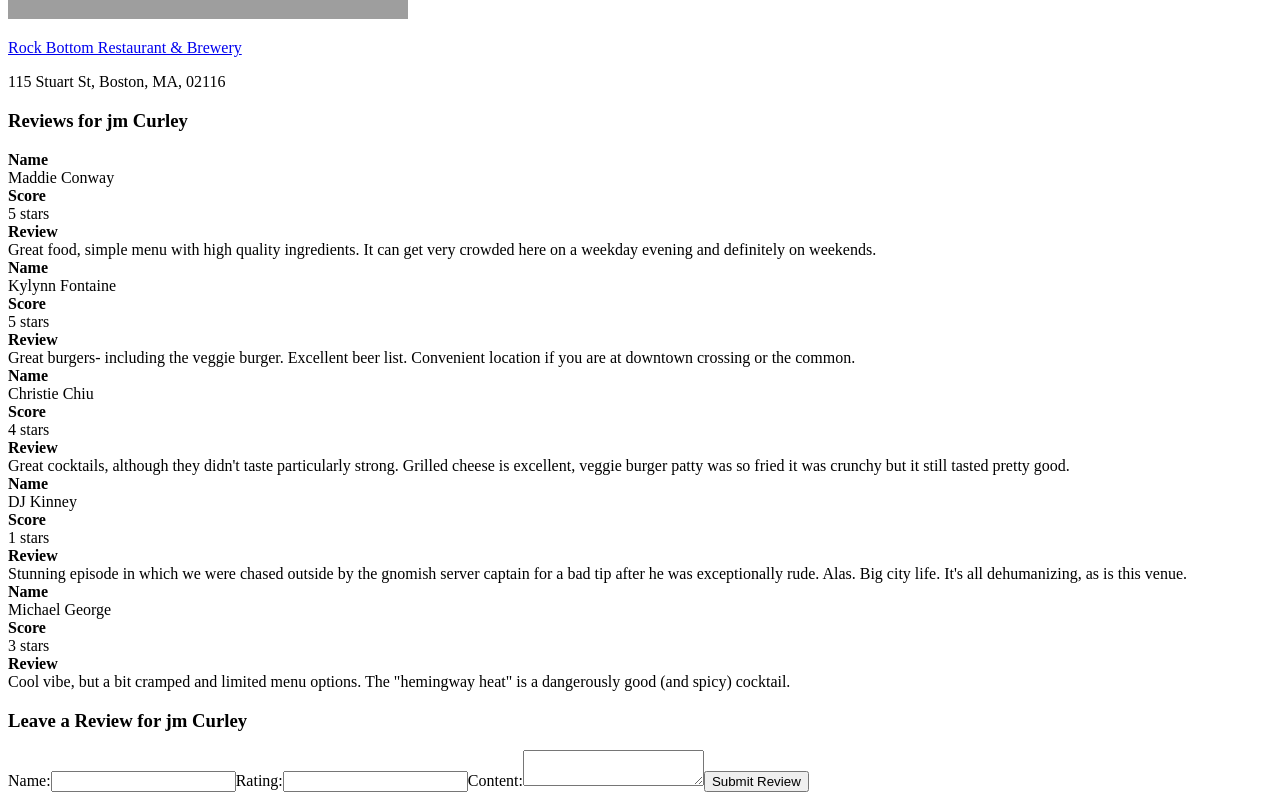
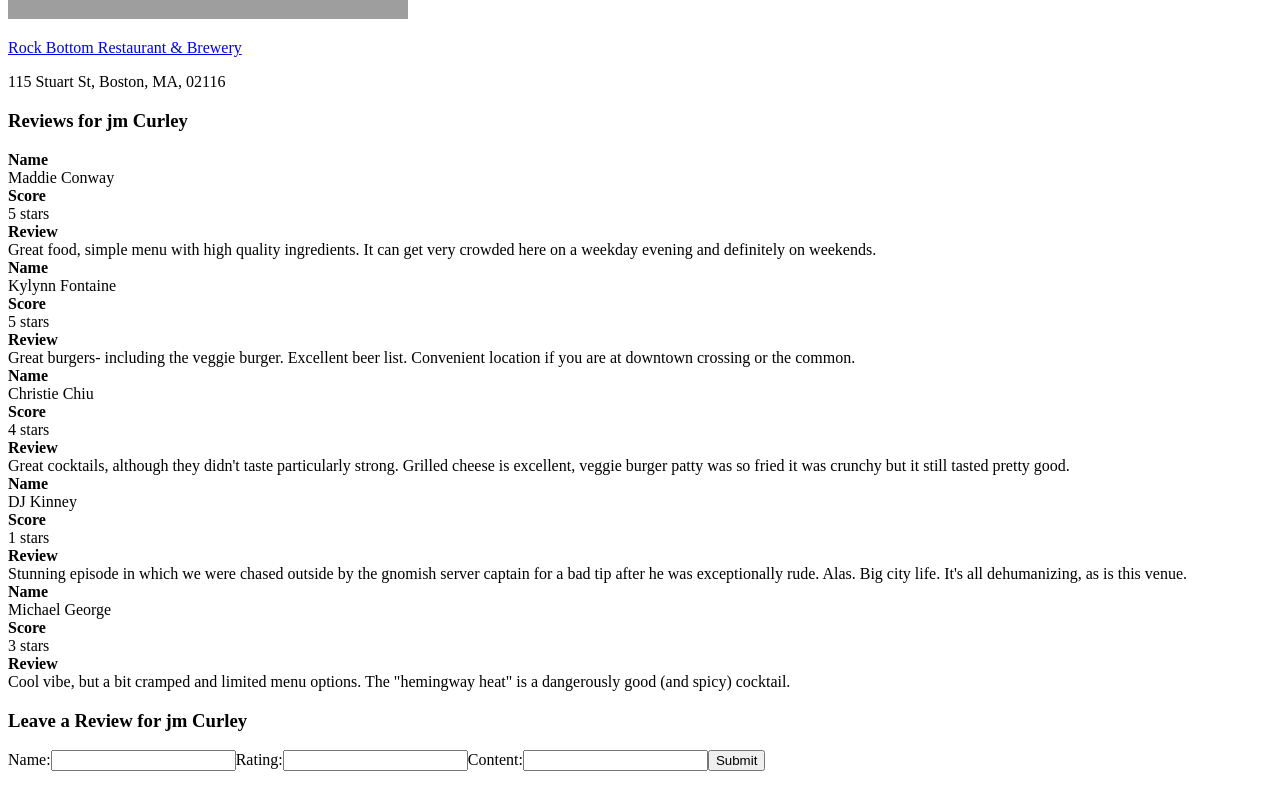
Before and after one commit to LaunchAcademy/clinic-restaurant-reviews-live-code, a React app: page / in a window 1280 px wide. Shown: the part 4220-5020 px from the top of the page. After the commit the page ends 4999 px from the top, so only its background shows below. Built offline with nearby package versions, Linux system fonts and the light colour scheme; grey boxes are pictures that could not be loaded; the HTML template or start-up script is replaced by a standard one.

Commit message:
finished code

```diff
--- a/package.json
+++ b/package.json
@@ -21,6 +21,7 @@
     "webpack-dev-server": "~2.4.2"
   },
   "dependencies": {
+    "lodash": "^4.17.21",
     "react": "~16.8.0",
     "react-dom": "~16.8.0"
   }
--- a/src/components/App.js
+++ b/src/components/App.js
@@ -12,25 +12,12 @@
   const [reviews, setReviews] = useState(defaultReviews)
   const [selectedId, setSelectedId] = useState(defaultRestaurants[0].id)
 
-  const addNewReview = (newReview) => {
-    let newReviewId = reviews.length + 1
-    let newReviewRestaurantId = selectedId
-
-    let updatedReviewId = {
-      id: newReviewId,
-      restaurant_id: newReviewRestaurantId,
-      ...newReview,
-    }
-
-    setReviews([...reviews, updatedReviewId])
-  }
-
   const restaurantClick = (event) => {
     event.preventDefault()
     setSelectedId(event.target.id)
   }
 
-  let restaurantComponents = restaurants.map((restaurant) => {
+  const restaurantComponents = restaurants.map((restaurant) => {
     let isSelected = false
     if (selectedId === restaurant.id) {
       isSelected = true
@@ -46,7 +33,7 @@
   })
 
   // of all of the reviews for all restaurants, returns only those reviews for the currently selected restaurant
-  let relevantReviews = reviews.filter((review) => {
+  const relevantReviews = reviews.filter((review) => {
     return selectedId === review.restaurant_id
   })
 
@@ -54,6 +41,19 @@
   const selectedRestaurant = restaurants.find((restaurant) => {
     return restaurant.id === selectedId
   })
+
+  const addNewReview = (newReviewObject) => {
+    // const newReviewId = reviews[reviews.length - 1].id + 1
+    const newReviewId = reviews.at(-1).id + 1
+
+    const updatedReview = {
+      ...newReviewObject,
+      restaurant_id: selectedId,
+      id: newReviewId
+    }
+
+    setReviews([...reviews, updatedReview])
+  }
 
   return (
     <div className="grid-container">
--- /dev/null
+++ b/src/components/ErrorList.js
@@ -0,0 +1,25 @@
+import React from "react"
+
+const ErrorList = (props) => {
+  const errantFields = Object.keys(props.errors)
+  if (errantFields.length > 0) {
+    let index = 0
+    const listItems = errantFields.map((field) => {
+      index++
+      return (
+        <li key={index}>
+          {field} {props.errors[field]}
+        </li>
+      )
+    })
+    return (
+      <div className="callout alert">
+        <ul>{listItems}</ul>
+      </div>
+    )
+  } else {
+    return ""
+  }
+}
+
+export default ErrorList
--- a/src/components/ReviewForm.js
+++ b/src/components/ReviewForm.js
@@ -1,66 +1,94 @@
 import React, { useState } from "react"
+import _ from "lodash"
+
+import ErrorList from "./ErrorList"
 
 const ReviewForm = (props) => {
-  const [reviewRecord, setReviewRecord] = useState({
+  const [newReview, setNewReview] = useState({
     name: "",
     rating: "",
-    content: "",
+    content: ""
+  })
+  const [errors, setErrors] = useState({})
+
+  const handleChange = (event) => {
+    setNewReview({
+      ...newReview,
+      [event.currentTarget.name]: event.currentTarget.value
+    })
+  }
+
+  const validForSubmission = () => {
+    let submitErrors = {}
+    const requiredFields = ["name", "rating", "content"]
+    requiredFields.forEach((field) => {
+      if (newReview[field].trim() === "") {
+        submitErrors = {
+          ...submitErrors,
+          [field]: "is blank"
+        }
+      }
     })
 
-  const handleChange = (event) => {
-    setReviewRecord({
-      ...reviewRecord,
-      [event.currentTarget.name]: event.currentTarget.value,
-    })
+    setErrors(submitErrors)
+    return _.isEmpty(submitErrors)
   }
 
   const handleSubmit = (event) => {
     event.preventDefault()
-    props.addNewReview(reviewRecord)
 
-    setReviewRecord({
+    if (validForSubmission()) {
+      props.addNewReview(newReview)
+
+      setNewReview({
         name: "",
         rating: "",
-      content: "",
+        content: ""
       })
+    }
   }
 
   return (
+    <div>
+      <ErrorList errors={errors} />
+
       <form onSubmit={handleSubmit}>
         <label htmlFor="name">
           Name:
           <input
-          type="text"
             id="name"
             name="name"
+            type="text"
+            value={newReview.name}
             onChange={handleChange}
-          value={reviewRecord.name}
           />
         </label>
 
         <label htmlFor="rating">
           Rating:
           <input
-          type="number"
             id="rating"
             name="rating"
+            type="number"
+            value={newReview.rating}
             onChange={handleChange}
-          value={reviewRecord.rating}
           />
         </label>
 
         <label htmlFor="content">
           Content:
-        <textarea
+          <input
             id="content"
             name="content"
+            type="text"
+            value={newReview.content}
             onChange={handleChange}
-          value={reviewRecord.content}
           />
         </label>
 
-      <input type="submit" value="Submit Review" />
+        <input type="submit" />
       </form>
+    </div>
   )
 }
 
```
Also changed, not shown: 2 other files (tests, documents, lock files or other folders). Lines whose indentation alone changed are shown as unchanged.
